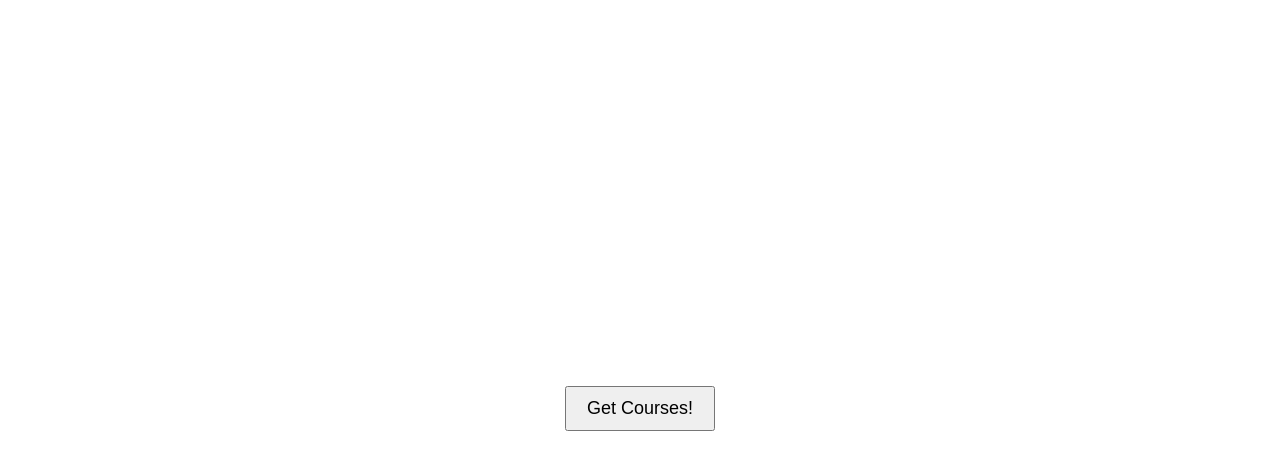
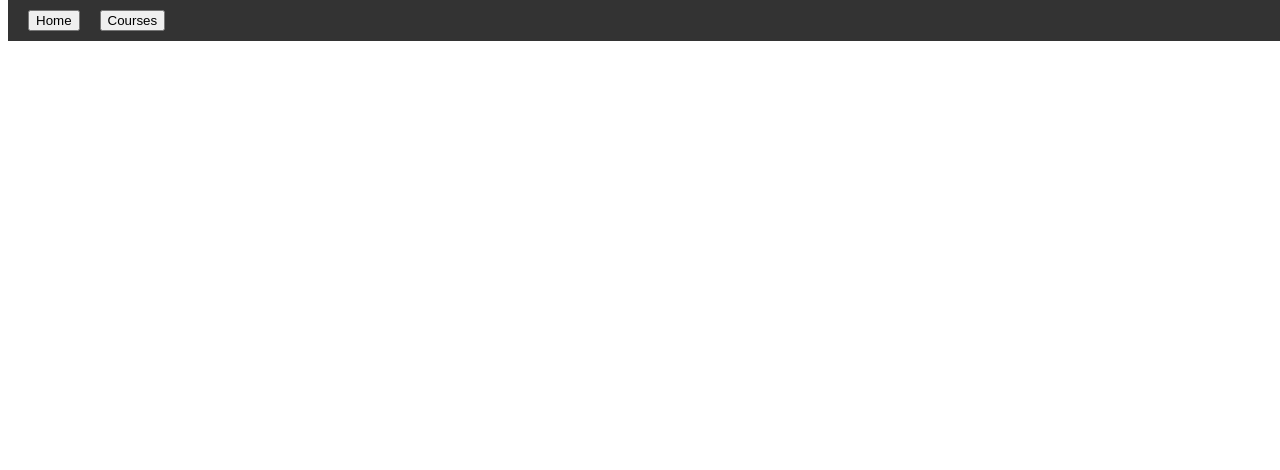
Before and after one commit to adsf1/SpringApp, an Angular app in the folder fe/: page / in a window 1280 px wide. Shown: the top 470 px of the page. Built offline with nearby package versions, Linux system fonts and the light colour scheme.

Commit message:
Add Courses page + Add PageNotFound

```diff
--- a/fe/src/app/app.component.css
+++ b/fe/src/app/app.component.css
@@ -1,16 +1,38 @@
+html, body {
+    height: 100%;
+    width: 100%;
+    margin: 0;
+}
+
 .main {
+    /* display: flex; */
+    /* justify-content: center; */
+    /* align-items: stretch; */
+    /* height: 100vh; */
+    height: 100%;
+    /* width: 100%; */
+}
+
+nav {
+    position: fixed;
+    top: 0;
+    width: 100%;
+    background-color: #333;
+    color: #fff;
+    padding: 10px;
+}
+
+/* TODO: Could fix margins */
+button {
+    margin: 0 10px;
+    cursor: pointer;
+}
+
+router-outlet {
+    /* flex: 1;
     display: flex;
     justify-content: center;
-    align-items: center;
-    height: 100vh;
+    align-items: flex-start; */
+    width: 100%;
+    height: 100%;
 }
-
-.content {
-    text-align: center;
-}
-
-.get-courses-button {
-    padding: 10px 20px;
-    font-size: 18px;
-    cursor: pointer;
-}
--- a/fe/src/app/app.component.html
+++ b/fe/src/app/app.component.html
@@ -1,7 +1,7 @@
 <main class="main">
-  <div class="content">
-    <button routerLink="/courses" class="get-courses-button">Get Courses!</button>
-  </div>
+  <nav>
+    <button routerLink="/">Home</button>
+    <button routerLink="/courses" class="get-courses-button">Courses</button>
+  </nav>
+  <router-outlet />
 </main>
-
-<router-outlet />
--- a/fe/src/app/app.config.ts
+++ b/fe/src/app/app.config.ts
@@ -2,7 +2,8 @@ import { ApplicationConfig, provideZoneChangeDetection } from '@angular/core';
 import { provideRouter } from '@angular/router';
 
 import { routes } from './app.routes';
+import { provideHttpClient } from '@angular/common/http';
 
 export const appConfig: ApplicationConfig = {
-  providers: [provideZoneChangeDetection({ eventCoalescing: true }), provideRouter(routes)]
+  providers: [provideZoneChangeDetection({ eventCoalescing: true }), provideRouter(routes), provideHttpClient()]
 };
--- a/fe/src/app/app.routes.ts
+++ b/fe/src/app/app.routes.ts
@@ -1,6 +1,10 @@
 import { Routes } from '@angular/router';
+import { CoursesComponent } from './courses/courses.component';
 import { AppComponent } from './app.component';
+import { PageNotFoundComponent } from './page-not-found/page-not-found.component';
 
 export const routes: Routes = [
-    { path: 'courses', component: AppComponent } // TODO
+    { path: 'courses', component: CoursesComponent },
+    { path: '', component: AppComponent },
+    { path: '**', component: PageNotFoundComponent }
 ];
--- /dev/null
+++ b/fe/src/app/courses/courses.component.css
@@ -0,0 +1,23 @@
+.courses-main {
+    padding: 30px;
+    display: flex;
+    justify-content: center;
+}
+
+.courses-content {
+    max-width: 500px;
+    width: 100%;
+    display: flex;
+    flex-direction: column;
+}
+
+.courses-content ul {
+    list-style: none;
+    padding: 0;
+    margin: 0;
+}
+
+.courses-content li {
+    border-bottom: 1px solid #ccc;
+    padding: 5px 0;
+}
--- /dev/null
+++ b/fe/src/app/courses/courses.component.html
@@ -0,0 +1,21 @@
+<main class="courses-main">
+    <div class="courses-content">
+        <h2>Courses</h2>
+        @if(error){
+            <div class="error-message">
+                Error: {{ error }}
+            </div>
+        }
+        @else {
+            <ul>
+                @for (course of courses; track course.id) {
+                    <li>
+                        <h4>{{ course.title }}</h4>
+                        <p>Author: <a [routerLink]="['/author', course.authorId]">{{ course.authorId }}</a></p>
+                        <p>Cost: {{ course.cost }}</p>
+                    </li>
+                }
+            </ul>
+        }
+    </div>
+</main>
--- /dev/null
+++ b/fe/src/app/courses/courses.component.ts
@@ -0,0 +1,36 @@
+import { Component, OnInit } from '@angular/core';
+import { HttpClient } from '@angular/common/http';
+import { NgFor, NgIf } from '@angular/common';
+import { catchError } from 'rxjs/operators';
+import { of } from 'rxjs';
+import {  RouterLink } from '@angular/router';
+
+@Component({
+  selector: 'app-courses',
+  standalone: true,
+  imports: [NgFor, NgIf, RouterLink],
+  templateUrl: './courses.component.html',
+  styleUrl: './courses.component.css'
+})
+export class CoursesComponent implements OnInit {
+  courses: any[] = [];
+  error: string | null = null;
+
+  constructor(private http: HttpClient) {}
+
+  ngOnInit() {
+    this.http.get<any[]>('http://localhost:8080/courses')
+      .pipe(
+        catchError(error => {
+          this.error = 'Failed to get courses!';
+          console.log(error);
+          return of([]);
+        })
+      )
+      .subscribe(data => {
+        console.log(data);
+        this.courses = data;
+        this.error = null;
+      });
+  }
+}
--- /dev/null
+++ b/fe/src/app/page-not-found/page-not-found.component.css
@@ -0,0 +1,14 @@
+.not-found-container {
+    text-align: center;
+    padding: 50px;
+}
+
+.not-found-container h1 {
+    font-size: 100px;
+    margin-bottom: 20px;
+}
+
+.not-found-container p {
+    font-size: 20px;
+    margin-bottom: 30px;
+}
--- /dev/null
+++ b/fe/src/app/page-not-found/page-not-found.component.html
@@ -0,0 +1,7 @@
+<main class="courses-main">
+    <div class="not-found-container">
+        <h1>404</h1>
+        <p>Oops, this page doesn't exist!</p>
+        <button><a [routerLink]="['/']">Home</a></button>
+    </div>
+</main>
```
Also changed, not shown: fe/src/app/page-not-found/page-not-found.component.ts (added, +13 -0 lines), 2 other files (tests, documents, lock files or other folders).
